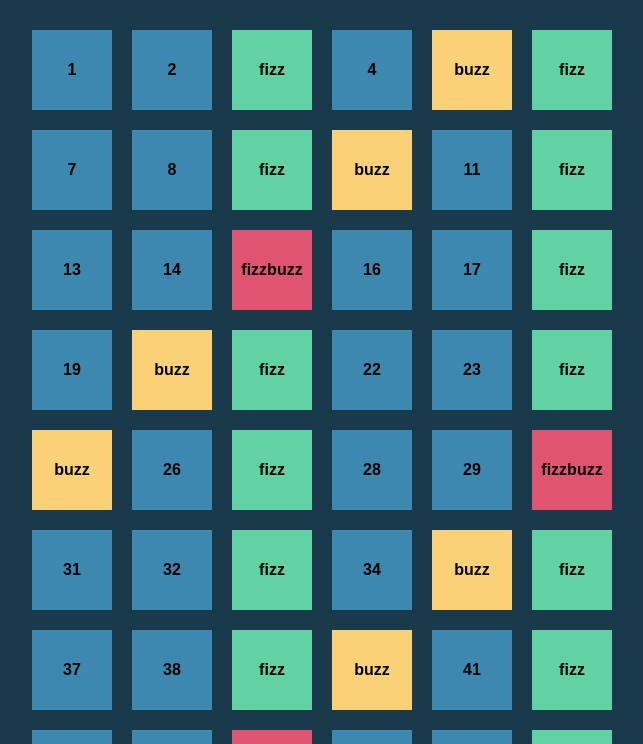
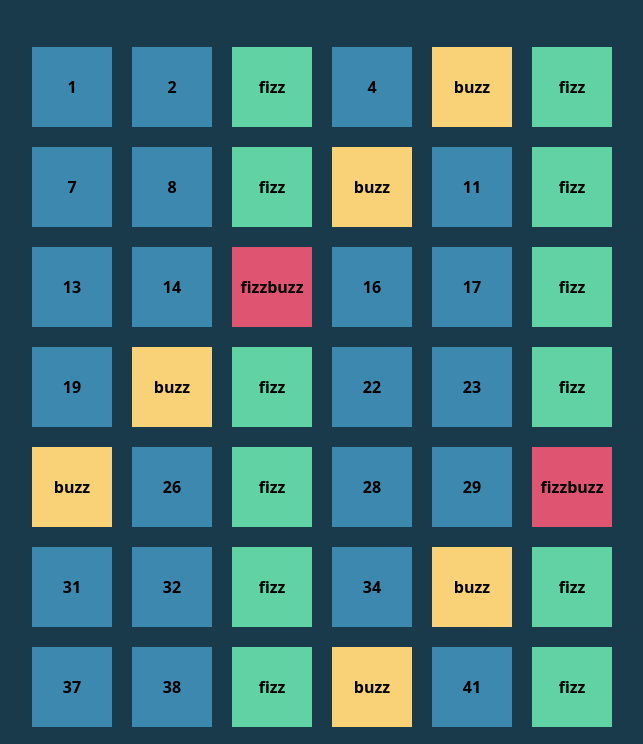
Before and after one commit to pizzi9523/js-fizzbuzzdom, a plain HTML site: page index.html in a window 1280 px wide. Shown: the part 179-923 px from the top of the page, without its empty margins (302-945 px from the left). Drawn offline with Linux system fonts and the light colour scheme.

Commit message:
Modifico font-family al body

```diff
--- a/assets/css/style.css
+++ b/assets/css/style.css
@@ -1,6 +1,6 @@
 body{
     background-color: #183A4A;
-    font-family: Arial, Helvetica, sans-serif
+    font-family: system-ui, sans-serif;
 }
 
 .container{
```
